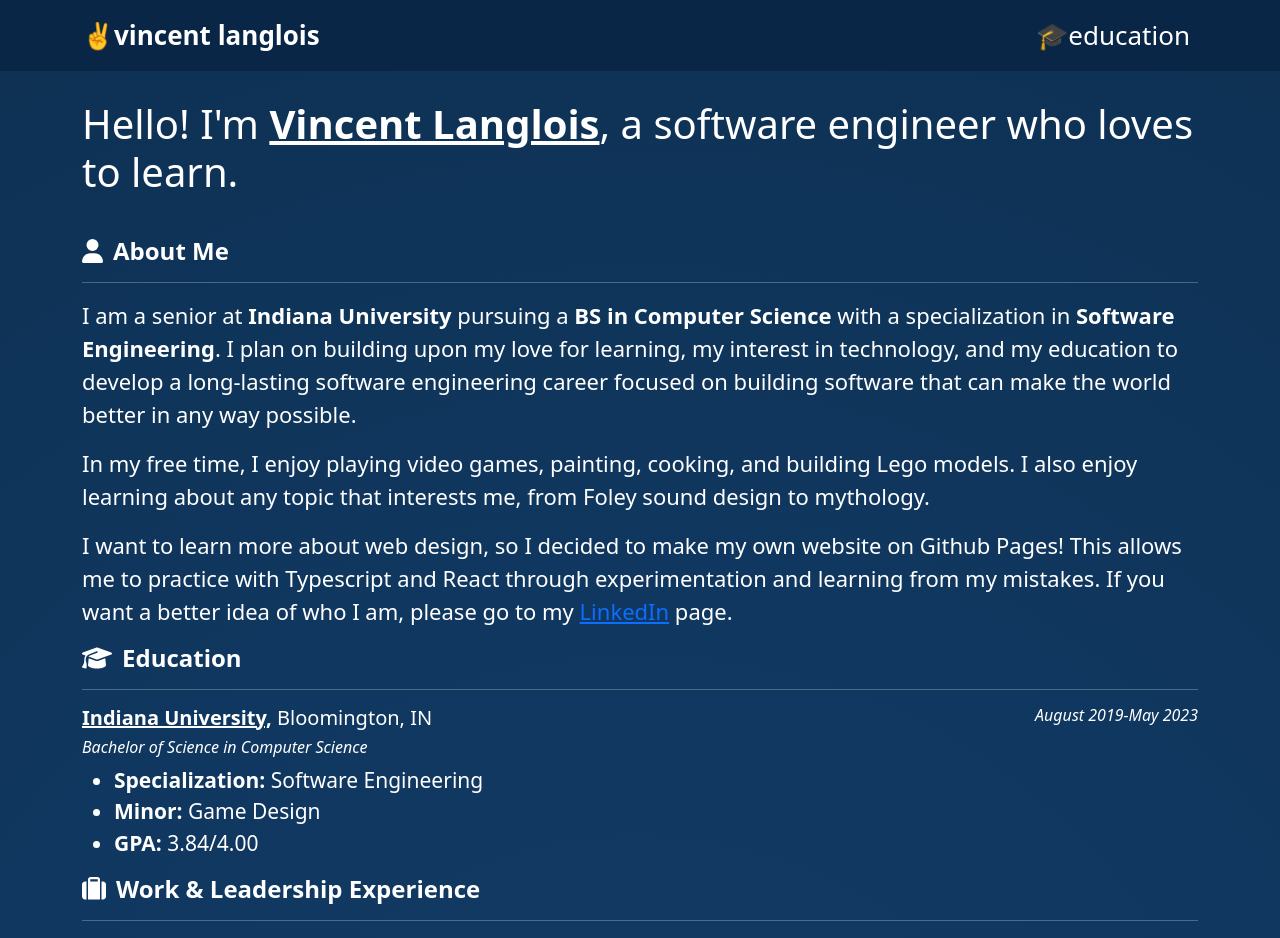
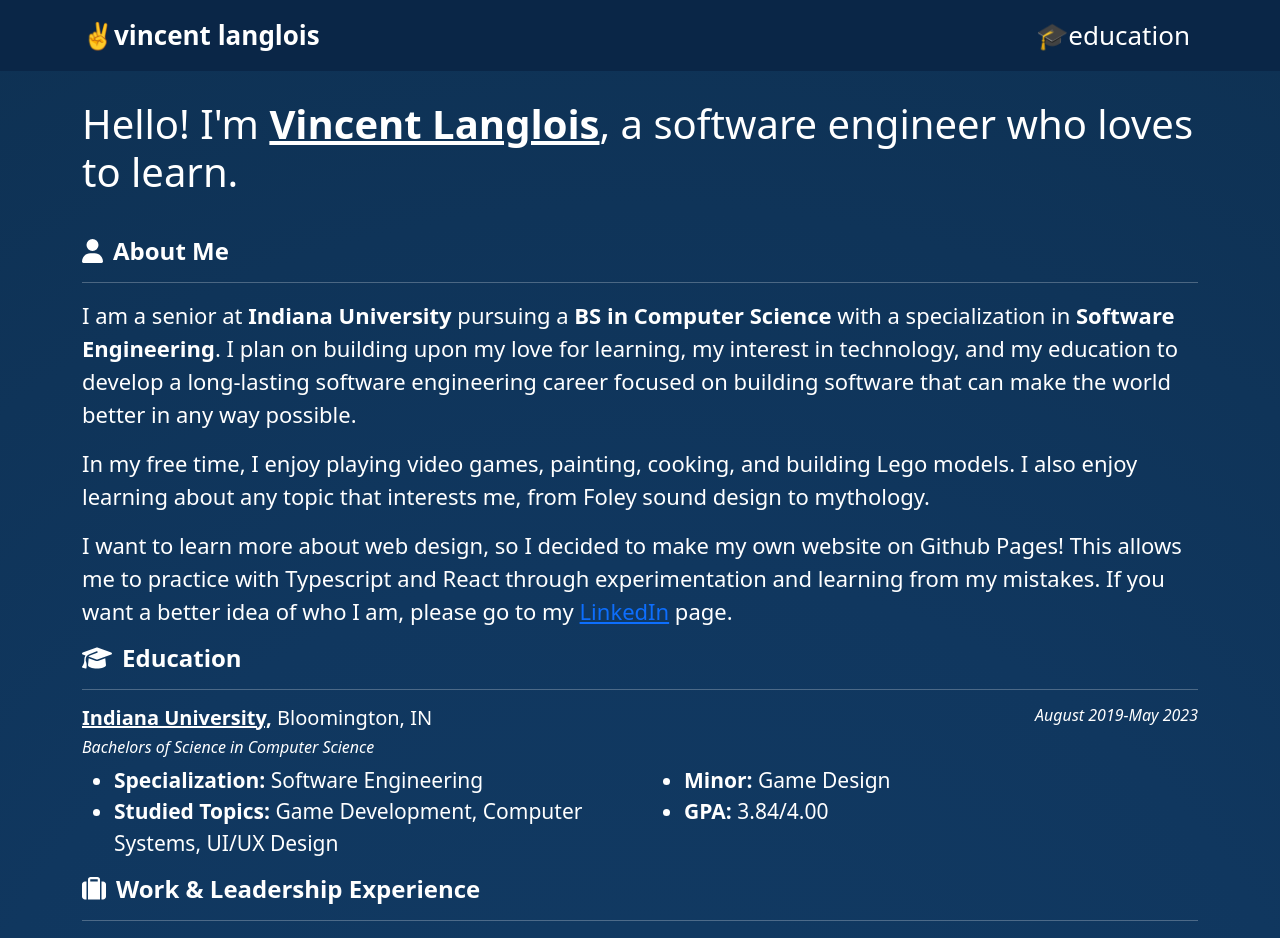
Before and after one commit to vtlanglois/vtlanglois.github.io, a React (Create React App) app: page /#/ in a window 1280 px wide. Shown: the top 938 px of the page. Built offline with nearby package versions, Linux system fonts and the light colour scheme.

Commit message:
added rows and cols to education

```diff
--- a/src/components/WorkAccordian/WorkAccordian.tsx
+++ b/src/components/WorkAccordian/WorkAccordian.tsx
@@ -16,14 +16,23 @@ const WorkAccordian = () => {
       <ExperienceHeader
         title="Indiana University,"
         location="Bloomington, IN"
-        job="Bachelor of Science in Computer Science"
+        job="Bachelors of Science in Computer Science"
         startMonth="August 2019"
         endMonth="May 2023"
       />
+      <Row>
+        <Col>
           <ul>
             <li>
               <b>Specialization: </b>Software Engineering
             </li>
+            <li>
+              <b>Studied Topics: </b>Game Development, Computer Systems, UI/UX Design
+            </li>
+          </ul>
+        </Col>
+        <Col>
+          <ul>
             <li>
               <b>Minor: </b>Game Design
             </li>
@@ -31,6 +40,8 @@ const WorkAccordian = () => {
               <b>GPA: </b>3.84/4.00
             </li>
           </ul>
+        </Col>
+      </Row>
       <TabHeader icon={faSuitcase} title="Work & Leadership Experience" />
       <ExperienceItem
         title="Luddy School of Informatics, Computing, and Engineering,"
```
Lines whose indentation alone changed are shown as unchanged.
